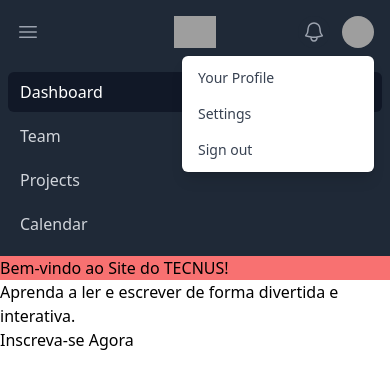
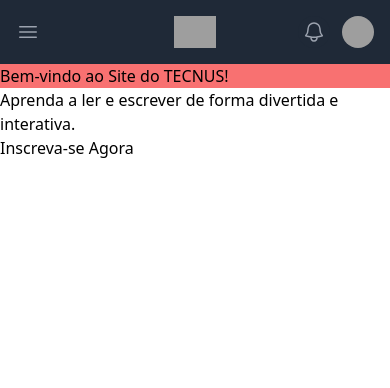
Before and after one commit to BrunoOno0410/site-aula, a React (Vite) app in the folder web/: page / in a window 390 px wide. Shown: the top 388 px of the page. Built offline with nearby package versions, Linux system fonts and the light colour scheme; grey boxes are pictures that could not be loaded.

Commit message:
NavBar almost finished

```diff
--- a/web/src/components/navbar.jsx
+++ b/web/src/components/navbar.jsx
@@ -1,36 +1,51 @@
-import React from "react";
+import React, { useEffect, useRef, useState } from "react";
 
 export const Navbar = () => {
+  const [isProfileOpen, setProfileOpen] = useState(false);
+  const [isHamburgerOpen, setHamburgerOpen] = useState(false);
+  const node = useRef();
+
+  const toggleProfileMenu = () => {
+    setProfileOpen(!isProfileOpen);
+  };
+
+  const toggleHamburgerMenu = () => {
+    setHamburgerOpen(!isHamburgerOpen);
+    if (!isHamburgerOpen) {
+      setProfileOpen(false); // Fechar o menu vertical quando o botão hamburguer é clicado
+    }
+  };
+
   return (
-    <nav class="bg-gray-800">
-      <div class="mx-auto max-w-7xl px-2 sm:px-6 lg:px-8">
-        <div class="relative flex h-16 items-center justify-between">
-          <div class="absolute inset-y-0 left-0 flex items-center sm:hidden">
+    <nav className="bg-gray-800">
+      <div className="mx-auto max-w-7xl px-2 sm:px-6 lg:px-8">
+        <div className="relative flex h-16 items-center justify-between">
+          <div className="absolute inset-y-0 left-0 flex items-center sm:hidden">
             {/* Mobile menu button*/}
             <button
               type="button"
-              class="relative inline-flex items-center justify-center rounded-md p-2 text-gray-400 hover:bg-gray-700 hover:text-white focus:outline-none focus:ring-2 focus:ring-inset focus:ring-white"
+              className="relative inline-flex items-center justify-center rounded-md p-2 text-gray-400 hover:bg-gray-700 hover:text-white focus:outline-none focus:ring-2 focus:ring-inset focus:ring-white"
               aria-controls="mobile-menu"
-              aria-expanded="false"
+              aria-expanded={isHamburgerOpen ? "true" : "false"}
+              onClick={() => setHamburgerOpen(!isHamburgerOpen)}
             >
-              <span class="absolute -inset-0.5"></span>
-              <span class="sr-only">Open main menu</span>
+              <span className="sr-only">Open main menu</span>
               {/*
                 Icon when menu is closed.
 
                 Menu open: "hidden", Menu closed: "block"
               */}
               <svg
-                class="block h-6 w-6"
+                className={`h-6 w-6 ${isHamburgerOpen ? "hidden" : "block"}`} // Oculta o ícone quando o menu hamburguer está aberto
                 fill="none"
                 viewBox="0 0 24 24"
-                stroke-width="1.5"
+                strokeWidth="1.5"
                 stroke="currentColor"
                 aria-hidden="true"
               >
                 <path
-                  stroke-linecap="round"
-                  stroke-linejoin="round"
+                  strokeLinecap="round"
+                  strokeLinejoin="round"
                   d="M3.75 6.75h16.5M3.75 12h16.5m-16.5 5.25h16.5"
                 />
               </svg>
@@ -40,97 +55,96 @@
                   Menu open: "block", Menu closed: "hidden"
                 */}
               <svg
-                class="hidden h-6 w-6"
+                className={`h-6 w-6 ${isHamburgerOpen ? "block" : "hidden"}`} // Exibe o ícone quando o menu hamburguer está aberto
                 fill="none"
                 viewBox="0 0 24 24"
-                stroke-width="1.5"
+                strokeWidth="1.5"
                 stroke="currentColor"
                 aria-hidden="true"
               >
                 <path
-                  stroke-linecap="round"
-                  stroke-linejoin="round"
+                  strokeLinecap="round"
+                  strokeLinejoin="round"
                   d="M6 18L18 6M6 6l12 12"
                 />
               </svg>
             </button>
           </div>
-          <div class="flex flex-1 items-center justify-center sm:items-stretch sm:justify-start">
-            <div class="flex flex-shrink-0 items-center">
+          <div className="flex flex-1 items-center justify-center sm:items-stretch sm:justify-start">
+            <div className="flex flex-shrink-0 items-center">
               <img
-                class="h-8 w-auto"
+                className="h-8 w-auto"
                 src="https://tailwindui.com/img/logos/mark.svg?color=indigo&shade=500"
                 alt="Your Company"
               />
             </div>
-            <div class="hidden sm:ml-6 sm:block">
-              <div class="flex space-x-4">
-                {/* Current: "bg-gray-900 text-white", Default: "text-gray-300 hover:bg-gray-700 hover:text-white" */}
+            <div className="hidden sm:block sm:ml-6">
+              <div className="flex space-x-4">
                 <a
                   href="#"
-                  class="bg-gray-900 text-white rounded-md px-3 py-2 text-sm font-medium"
-                  aria-current="page"
+                  className="text-gray-300 hover:bg-gray-700 hover:text-white px-3 py-2 rounded-md text-sm font-medium"
                 >
                   Dashboard
                 </a>
                 <a
                   href="#"
-                  class="text-gray-300 hover:bg-gray-700 hover:text-white rounded-md px-3 py-2 text-sm font-medium"
+                  className="text-gray-300 hover:bg-gray-700 hover:text-white px-3 py-2 rounded-md text-sm font-medium"
                 >
                   Team
                 </a>
                 <a
                   href="#"
-                  class="text-gray-300 hover:bg-gray-700 hover:text-white rounded-md px-3 py-2 text-sm font-medium"
+                  className="text-gray-300 hover:bg-gray-700 hover:text-white px-3 py-2 rounded-md text-sm font-medium"
                 >
                   Projects
                 </a>
                 <a
                   href="#"
-                  class="text-gray-300 hover:bg-gray-700 hover:text-white rounded-md px-3 py-2 text-sm font-medium"
+                  className="text-gray-300 hover:bg-gray-700 hover:text-white px-3 py-2 rounded-md text-sm font-medium"
                 >
                   Calendar
                 </a>
               </div>
             </div>
           </div>
-          <div class="absolute inset-y-0 right-0 flex items-center pr-2 sm:static sm:inset-auto sm:ml-6 sm:pr-0">
+          <div className="absolute inset-y-0 right-0 flex items-center pr-2 sm:static sm:inset-auto sm:ml-6 sm:pr-0">
             <button
               type="button"
-              class="relative rounded-full bg-gray-800 p-1 text-gray-400 hover:text-white focus:outline-none focus:ring-2 focus:ring-white focus:ring-offset-2 focus:ring-offset-gray-800"
+              className="relative rounded-full bg-gray-800 p-1 text-gray-400 hover:text-white focus:outline-none focus:ring-2 focus:ring-white focus:ring-offset-2 focus:ring-offset-gray-800"
             >
-              <span class="absolute -inset-1.5"></span>
-              <span class="sr-only">View notifications</span>
+              <span className="absolute -inset-1.5"></span>
+              <span className="sr-only">View notifications</span>
               <svg
-                class="h-6 w-6"
+                className="h-6 w-6"
                 fill="none"
                 viewBox="0 0 24 24"
-                stroke-width="1.5"
+                strokeWidth="1.5"
                 stroke="currentColor"
                 aria-hidden="true"
               >
                 <path
-                  stroke-linecap="round"
-                  stroke-linejoin="round"
+                  strokeLinecap="round"
+                  strokeLinejoin="round"
                   d="M14.857 17.082a23.848 23.848 0 005.454-1.31A8.967 8.967 0 0118 9.75v-.7V9A6 6 0 006 9v.75a8.967 8.967 0 01-2.312 6.022c1.733.64 3.56 1.085 5.455 1.31m5.714 0a24.255 24.255 0 01-5.714 0m5.714 0a3 3 0 11-5.714 0"
                 />
               </svg>
             </button>
 
             {/* Profile dropdown */}
-            <div class="relative ml-3">
+            <div className="relative ml-3">
               <div>
                 <button
                   type="button"
-                  class="relative flex rounded-full bg-gray-800 text-sm focus:outline-none focus:ring-2 focus:ring-white focus:ring-offset-2 focus:ring-offset-gray-800"
+                  className="relative flex rounded-full bg-gray-800 text-sm focus:outline-none focus:ring-2 focus:ring-white focus:ring-offset-2 focus:ring-offset-gray-800"
                   id="user-menu-button"
                   aria-expanded="false"
                   aria-haspopup="true"
+                  onClick={toggleProfileMenu}
                 >
-                  <span class="absolute -inset-1.5"></span>
-                  <span class="sr-only">Open user menu</span>
+                  <span className="absolute -inset-1.5"></span>
+                  <span className="sr-only">Open user menu</span>
                   <img
-                    class="h-8 w-8 rounded-full"
+                    className="h-8 w-8 rounded-full"
                     src="https://images.unsplash.com/photo-1472099645785-5658abf4ff4e?ixlib=rb-1.2.1&ixid=eyJhcHBfaWQiOjEyMDd9&auto=format&fit=facearea&facepad=2&w=256&h=256&q=80"
                     alt=""
                   />
@@ -147,73 +161,75 @@
               From: "transform opacity-100 scale-100"
               To: "transform opacity-0 scale-95"
             */}
+              {isProfileOpen && (
                 <div
-                class="absolute right-0 z-10 mt-2 w-48 origin-top-right rounded-md bg-white py-1 shadow-lg ring-1 ring-black ring-opacity-5 focus:outline-none"
+                  className="absolute right-0 z-10 mt-2 w-48 origin-top-right rounded-md bg-white py-1 shadow-lg ring-1 ring-black ring-opacity-5 focus:outline-none"
                   role="menu"
                   aria-orientation="vertical"
                   aria-labelledby="user-menu-button"
-                tabindex="-1"
+                  tabIndex="-1"
                 >
                   {/* Active: "bg-gray-100", Not Active: "" */}
                   <a
                     href="#"
-                  class="block px-4 py-2 text-sm text-gray-700"
+                    className="block px-4 py-2 text-sm text-gray-700"
                     role="menuitem"
-                  tabindex="-1"
+                    tabIndex="-1"
                     id="user-menu-item-0"
                   >
                     Your Profile
                   </a>
                   <a
                     href="#"
-                  class="block px-4 py-2 text-sm text-gray-700"
+                    className="block px-4 py-2 text-sm text-gray-700"
                     role="menuitem"
-                  tabindex="-1"
+                    tabIndex="-1"
                     id="user-menu-item-1"
                   >
                     Settings
                   </a>
                   <a
                     href="#"
-                  class="block px-4 py-2 text-sm text-gray-700"
+                    className="block px-4 py-2 text-sm text-gray-700"
                     role="menuitem"
-                  tabindex="-1"
+                    tabIndex="-1"
                     id="user-menu-item-2"
                   >
                     Sign out
                   </a>
                 </div>
+              )}
             </div>
           </div>
         </div>
       </div>
 
       {/* Mobile menu, show/hide based on menu state.*/}
-      <div class="sm:hidden" id="mobile-menu">
-        <div class="space-y-1 px-2 pb-3 pt-2">
+      <div className={`${isHamburgerOpen ? "block" : "hidden"} sm:hidden`}>
+        <div className="space-y-1 px-2 pb-3 pt-2">
           {/*Current: "bg-gray-900 text-white", Default: "text-gray-300 hover:bg-gray-700 hover:text-white"*/}
           <a
             href="#"
-            class="bg-gray-900 text-white block rounded-md px-3 py-2 text-base font-medium"
+            className="bg-gray-900 text-white block rounded-md px-3 py-2 text-base font-medium"
             aria-current="page"
           >
             Dashboard
           </a>
           <a
             href="#"
-            class="text-gray-300 hover:bg-gray-700 hover:text-white block rounded-md px-3 py-2 text-base font-medium"
+            className="text-gray-300 hover:bg-gray-700 hover:text-white block rounded-md px-3 py-2 text-base font-medium"
           >
             Team
           </a>
           <a
             href="#"
-            class="text-gray-300 hover:bg-gray-700 hover:text-white block rounded-md px-3 py-2 text-base font-medium"
+            className="text-gray-300 hover:bg-gray-700 hover:text-white block rounded-md px-3 py-2 text-base font-medium"
           >
             Projects
           </a>
           <a
             href="#"
-            class="text-gray-300 hover:bg-gray-700 hover:text-white block rounded-md px-3 py-2 text-base font-medium"
+            className="text-gray-300 hover:bg-gray-700 hover:text-white block rounded-md px-3 py-2 text-base font-medium"
           >
             Calendar
           </a>
```
Also changed, not shown: web/output.css (+5 -5 lines). Lines whose indentation alone changed are shown as unchanged.
